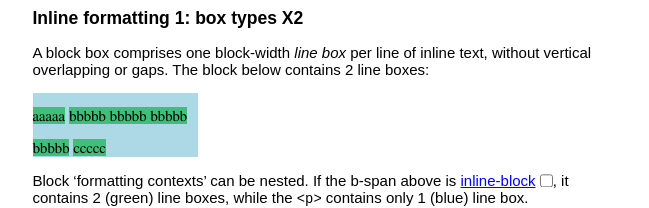
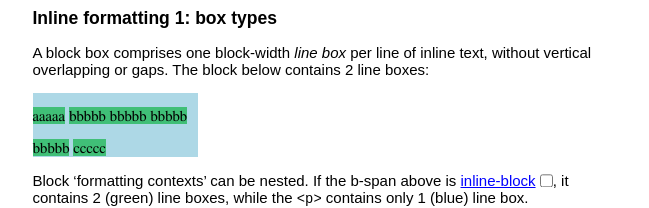
Before and after one commit to akrueg/portfolio, a Jekyll site: the page built from inline1.md, in a window 1280 px wide and 900 px high. Shown: the top 208 px of the window, without its empty margins (315-964 px from the left). Built offline with Jekyll 4.4.1, drawn with Linux system fonts in a browser that asks for light colours.

```diff
--- a/inline1.md
+++ b/inline1.md
@@ -9,7 +9,7 @@ js:
 - inline1
 ---
 
-### Inline formatting 1: box types X2
+### Inline formatting 1: box types
 
 A block box comprises one block-width _line box_ per line of inline
 text, without vertical overlapping or gaps.  The block below contains
```
